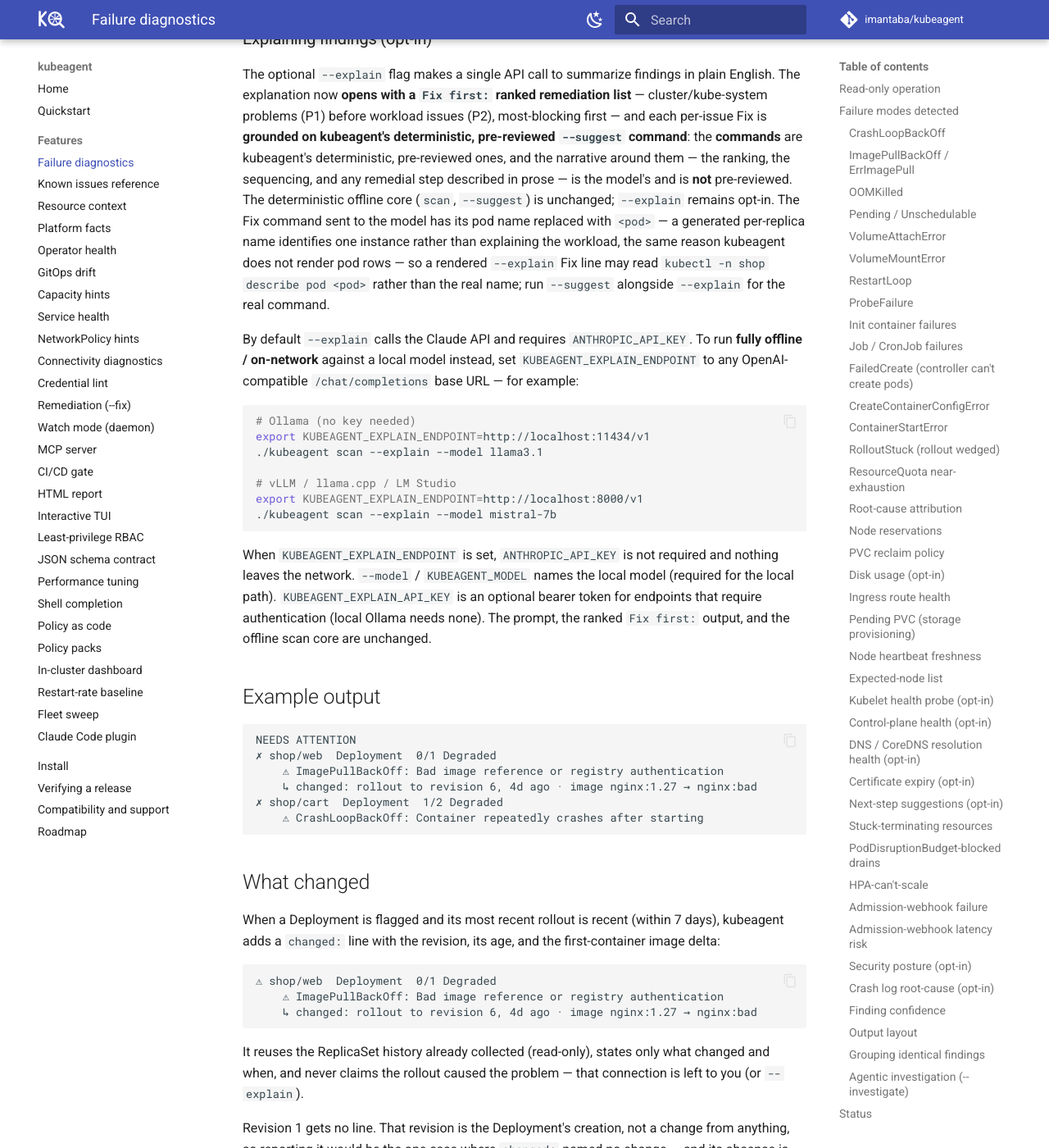
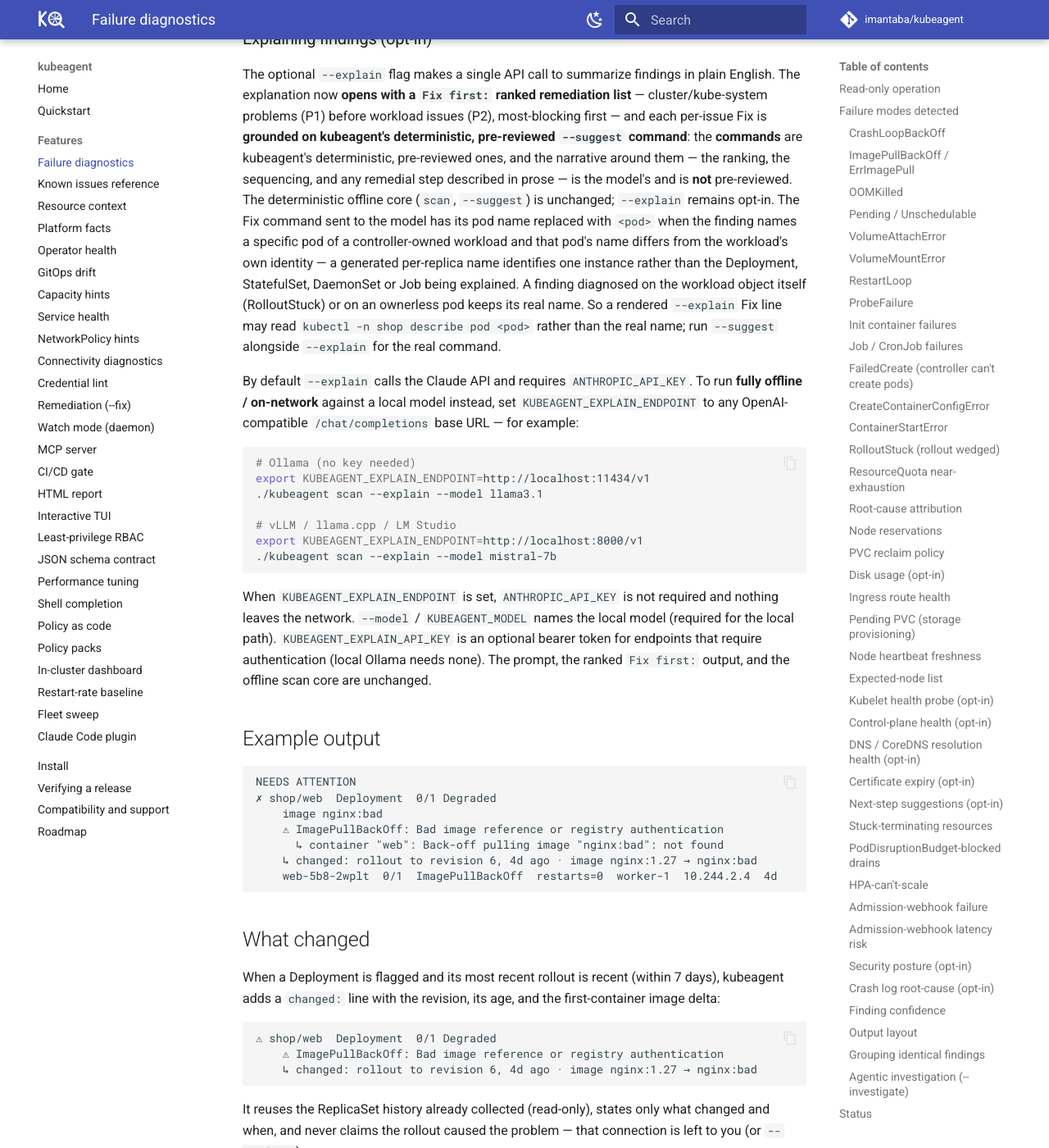
Before and after one commit to imantaba/kubeagent, an MkDocs documentation site: the page built from website/docs/features/diagnostics.md, in a window 1280 px wide and 1400 px high, scrolled down 27899 px. Shown: the whole window at 82% size. Built offline with MkDocs 1.6.1 and Material for MkDocs 9.7.7, drawn with Linux system fonts in a browser that asks for light colours; comment, search, counter and statistics services are not loaded.

Commit message:
docs(diagnostics): scope the <pod> substitution and fix the example block
suggestionFor only replaces the pod name when the finding's Pod differs
from the workload's own identity string, which is true for a specific
replica of a controller-owned workload and false for an ownerless pod
or a workload-level finding like RolloutStuck; the prior text implied
it was universal and drew a false analogy to pod-row rendering, which
printWorkload does unconditionally. The Example output block was also
missing the image line, the finding's evidence sub-line and a pod row
that printWorkload always emits, and paired an ImagePullBackOff finding
with a changed: line the detector cannot produce alongside a second,
incomplete workload block.

Signed-off-by: imantaba <itn.taba@gmail.com>

````diff
--- a/website/docs/features/diagnostics.md
+++ b/website/docs/features/diagnostics.md
@@ -1303,11 +1303,14 @@ narrative around them — the ranking, the sequencing, and any remedial step
 described in prose — is the model's and is **not** pre-reviewed. The
 deterministic offline core (`scan`, `--suggest`) is unchanged; `--explain`
 remains opt-in. The Fix command sent to the model has its pod name replaced
-with `<pod>` — a generated per-replica name identifies one instance rather
-than explaining the workload, the same reason kubeagent does not render pod
-rows — so a rendered `--explain` Fix line may read `kubectl -n shop describe
-pod <pod>` rather than the real name; run `--suggest` alongside `--explain`
-for the real command.
+with `<pod>` when the finding names a specific pod of a controller-owned
+workload and that pod's name differs from the workload's own identity — a
+generated per-replica name identifies one instance rather than the
+Deployment, StatefulSet, DaemonSet or Job being explained. A finding
+diagnosed on the workload object itself (RolloutStuck) or on an ownerless
+pod keeps its real name. So a rendered `--explain` Fix line may read
+`kubectl -n shop describe pod <pod>` rather than the real name; run
+`--suggest` alongside `--explain` for the real command.
 
 By default `--explain` calls the Claude API and requires `ANTHROPIC_API_KEY`.
 To run **fully offline / on-network** against a local model instead, set
@@ -1336,10 +1339,11 @@ unchanged.
 ```text
 NEEDS ATTENTION
 ✗ shop/web  Deployment  0/1 Degraded
+    image nginx:bad
     ⚠ ImagePullBackOff: Bad image reference or registry authentication
+      ↳ container "web": Back-off pulling image "nginx:bad": not found
     ↳ changed: rollout to revision 6, 4d ago · image nginx:1.27 → nginx:bad
-✗ shop/cart  Deployment  1/2 Degraded
-    ⚠ CrashLoopBackOff: Container repeatedly crashes after starting
+    web-5b8-2wplt  0/1  ImagePullBackOff  restarts=0  worker-1  10.244.2.4  4d
 ```
 
 ## What changed
````
